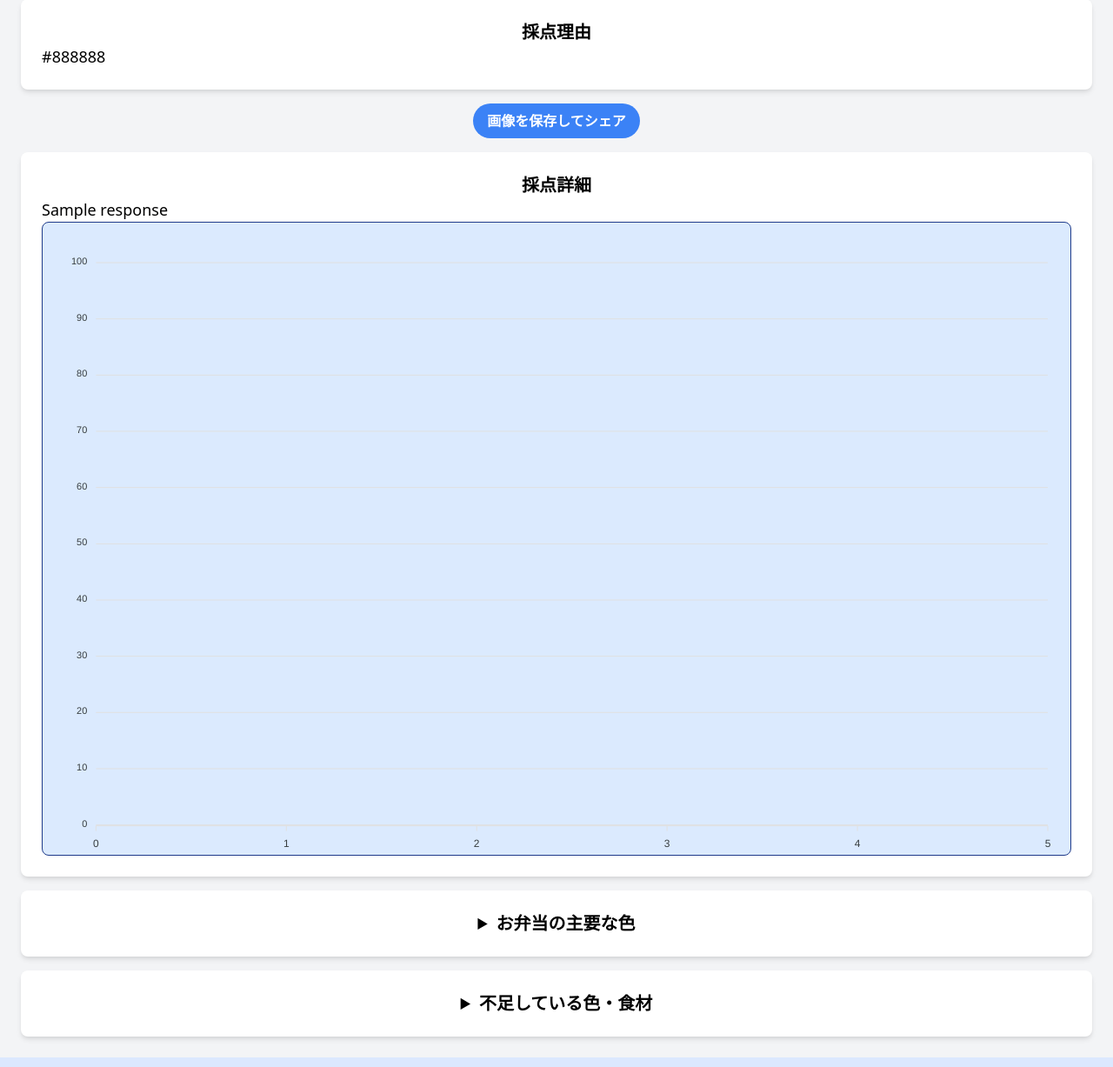
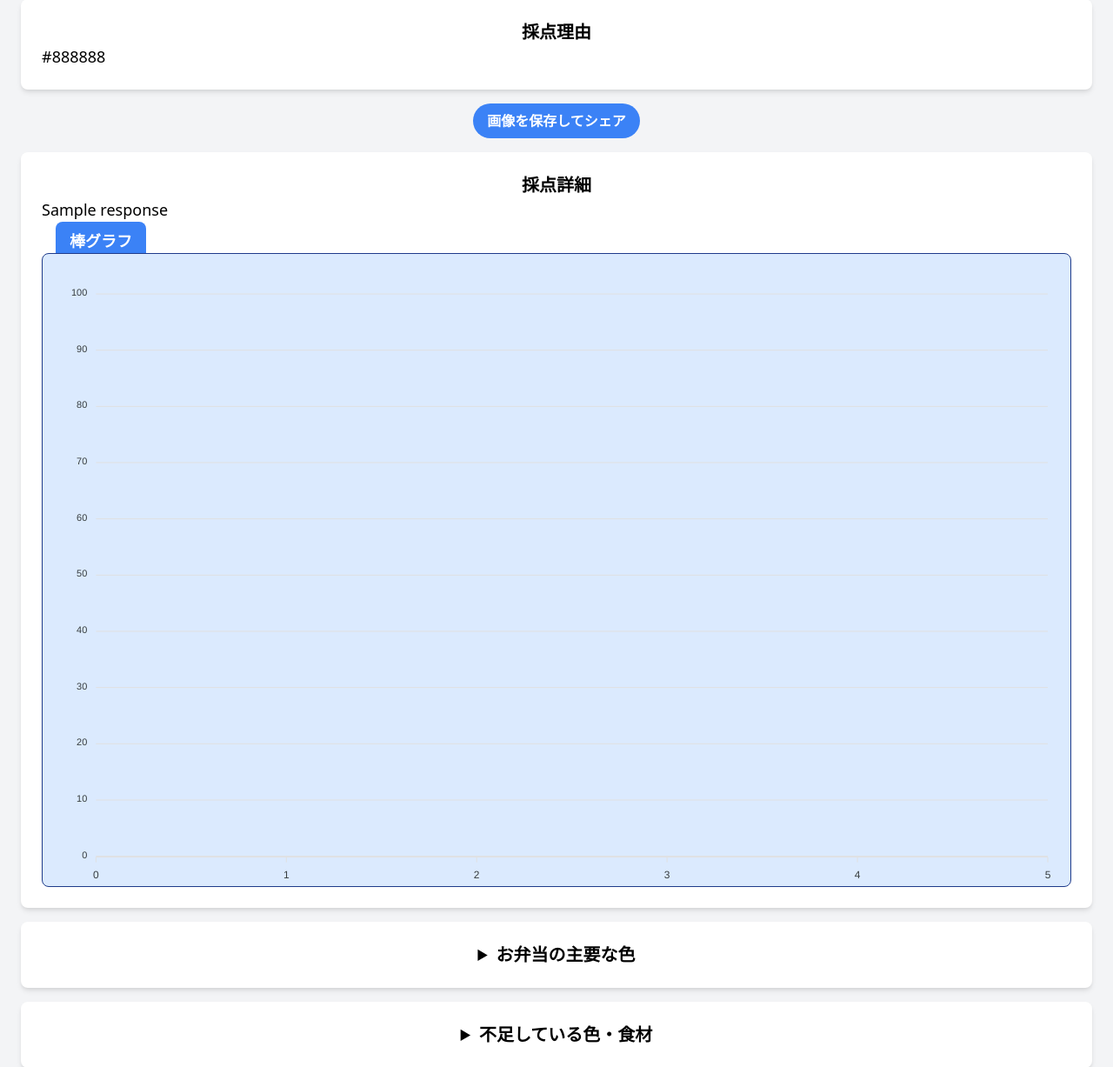
Before and after one commit to Sansyou47/kd-develop-2024-team-A, a Flask app: template python/app/templates/image_result.html in a window 1280 px wide. Shown: the part 613-1840 px from the top of the page at 87% size. Run offline with Flask 3, Linux system fonts and the light colour scheme; the template is opened without the code that fills it: most values are stand-ins (such as "Sample title", 1, 10 or a date in 2020).

Commit message:
グラフ切り替え機能追加

```diff
--- a/python/app/templates/image_result.html
+++ b/python/app/templates/image_result.html
@@ -92,14 +92,15 @@
 
                     <!--グラフ切り替えボタン-->
                     <button id="change_button"
-                        class="bg-blue-500 text-white font-bold py-2 px-4 rounded-lg hover:bg-blue-700 border-b-0 ml-4 -mb-2 relative z-0 hidden">レーダチャートに切り替え</button>
+                        class="bg-blue-500 text-white font-bold py-2 px-4 rounded-lg hover:bg-blue-700 border-b-0 ml-4 -mb-2 relative z-0"
+                        onclick="chartChange(this)">棒グラフ</button>
                     <!--色の点数棒グラフ  -->
                 <div id="bar-chart"
                     class="bg-blue-100 border border-blue-900 p-4 rounded-lg mx-auto max-w-full h-96 mt-0 relative z-10">
                 </div>
                 <!--色の点数レーダーグラフ  -->
                 <div id="radar-chart"
-                    class="bg-blue-100 border border-blue-900 p-4 rounded-lg mx-auto max-w-full h-96 mt-0 hidden">
+                    class="bg-blue-100 border border-blue-900 p-4 rounded-lg mx-auto max-w-full h-96 mt-0 relative z-10 hidden">
                 </div>
                 </p>
             </div>
@@ -125,6 +126,9 @@
         var colorPer = {{ colors_per | tojson}};
         var colorName = {{ color_graph | tojson}};
         var colorPerNum = colorPer.map(Number);
+        const pieChart = document.getElementById("pie-chart");
+        const barChart = document.getElementById("bar-chart");
+        const radarChart = document.getElementById("radar-chart");
 
         //横幅が変わった時に取得するコード
         window.addEventListener("resize", function () {
@@ -158,13 +162,14 @@
         };
 
         //円グラフの設定を変数に代入
-        var pieChart = new ApexCharts(document.querySelector("#pie-chart"), pieOptions);
+        var pieChartOption = new ApexCharts(pieChart, pieOptions);
         //円グラフを描画する
-        pieChart.render();
+        pieChartOption.render();
 
         var colorPoint = {{ color_point | tojson }};
         var colorPointNameCode = {{ color_point_name_code | tojson }};
         var colorPointNameJp = {{ color_point_name_jp | tojson }};
+
 
         //棒グラフの設定
         var barOptions = {
@@ -215,9 +220,9 @@
         };
 
         //棒グラフの設定を変数に代入
-        var barChart = new ApexCharts(document.querySelector("#bar-chart"), barOptions);
+        var barChartOption = new ApexCharts(barChart, barOptions);
         //棒グラフを描画する
-        barChart.render();
+        barChartOption.render();
 
         var radarOptions = {
             series: [{
@@ -245,10 +250,24 @@
             }]
         }
         //レーダーグラフの設定を変数に代入
-        var radarChart = new ApexCharts(document.querySelector("#radar-chart"), radarOptions);
+        var radarChartOption = new ApexCharts(radarChart, radarOptions);
         //レーダーグラフを描画する
-        radarChart.render();
+        radarChartOption.render();
 
+        //グラフ切り替え
+        function chartChange(button) {
+            var value = button.textContent;
+            if (value == "棒グラフ") {
+                barChart.classList.add("hidden");
+                radarChart.classList.remove("hidden");
+                button.textContent = "レーダーチャート";
+            }
+            if (value == "レーダーチャート") {
+                barChart.classList.remove("hidden");
+                radarChart.classList.add("hidden");
+                button.textContent = "棒グラフ";
+            }
+        }
         //点数アニメーション
         function animateScore(newScore) {
             const scoreElement = document.getElementById('colorScoreInc');
```
